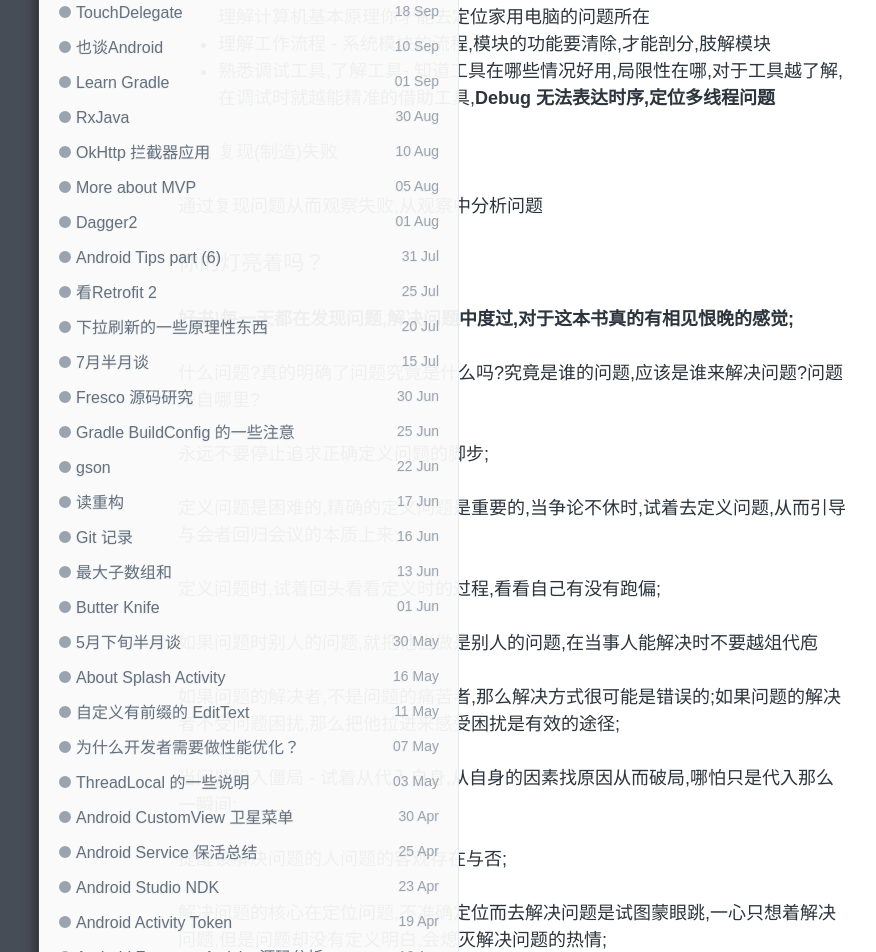
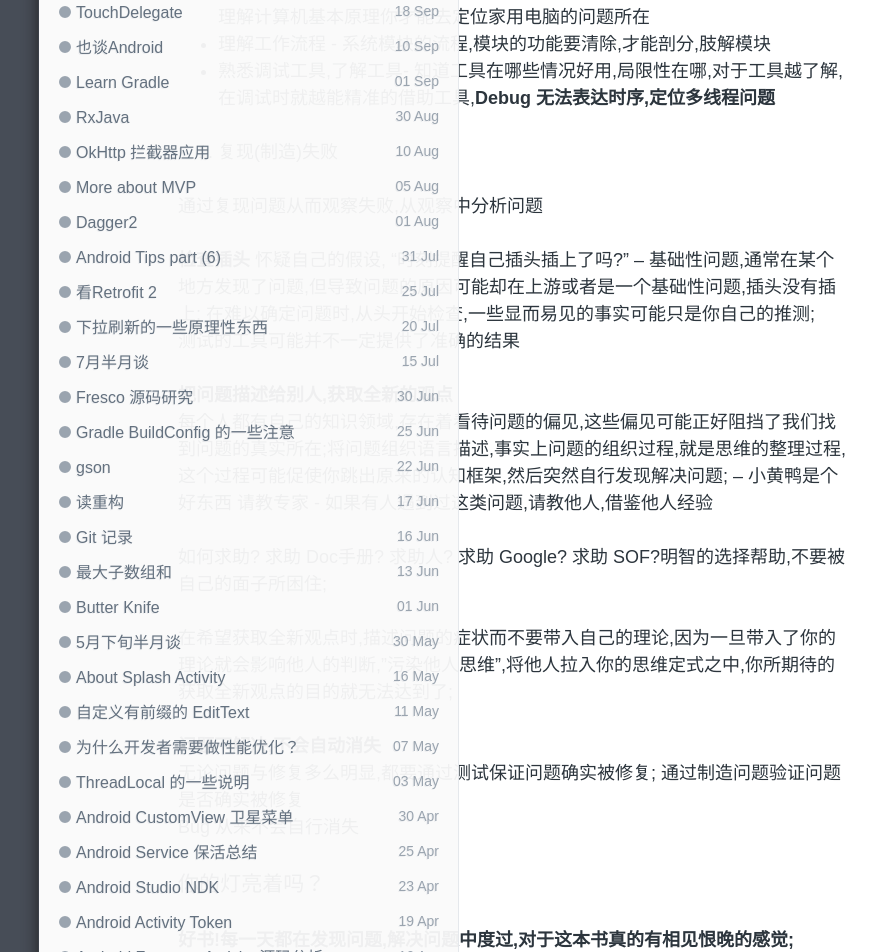
Before and after one commit to enlipan/enlipan.github.io, a Jekyll site: the page built from _posts/2017-12-31-reading-in-2017.md, in a window 1280 px wide. Shown: the part 2634-3586 px from the top of the page, without its empty margins (126-1002 px from the left). Built offline with Jekyll 4.4.1, drawn with Linux system fonts in a browser that asks for light colours; nearby versions of some CDN libraries; comment, search, counter and statistics services are not loaded; some of the changed text lies outside the part shown.

Commit message:
modify page reading

```diff
--- a/_posts/2017-12-31-reading-in-2017.md
+++ b/_posts/2017-12-31-reading-in-2017.md
@@ -82,10 +82,24 @@
 
 2. 复现(制造)失败
 
-
 通过复现问题从而观察失败,从观察中分析问题
 
+**检查插头**
+怀疑自己的假设, "时刻提醒自己插头插上了吗?" -- 基础性问题,通常在某个地方发现了问题,但导致问题的原因可能却在上游或者是一个基础性问题,插头没有插上;
+在难以确定问题时,从头开始检查,一些显而易见的事实可能只是你自己的推测;
+测试的工具可能并不一定提供了准确的结果
 
+**把问题描述给别人,获取全新的观点**
+每个人都有自己的知识领域,存在着看待问题的偏见,这些偏见可能正好阻挡了我们找到问题的真实所在;将问题组织语言描述,事实上问题的组织过程,就是思维的整理过程,这个过程可能促使你跳出原来的认知框架,然后突然自行发现解决问题; -- 小黄鸭是个好东西
+请教专家 - 如果有人遇到过这类问题,请教他人,借鉴他人经验
+
+如何求助? 求助 Doc手册? 求助人? 求助 Google? 求助 SOF?明智的选择帮助,不要被自己的面子所困住;
+
+在希望获取全新观点时,描述问题的症状而不要带入自己的理论,因为一旦带入了你的理论就会影响他人的判断,"污染他人思维",将他人拉入你的思维定式之中,你所期待的获取全新观点的目的就无法达到了;
+
+**问题不解决,不会自动消失**
+无论问题与修复多么明显,都要通过测试保证问题确实被修复; 通过制造问题验证问题是否确实被修复
+Bug 从来不会自行消失
 
 
 ### 你的灯亮着吗？
```
